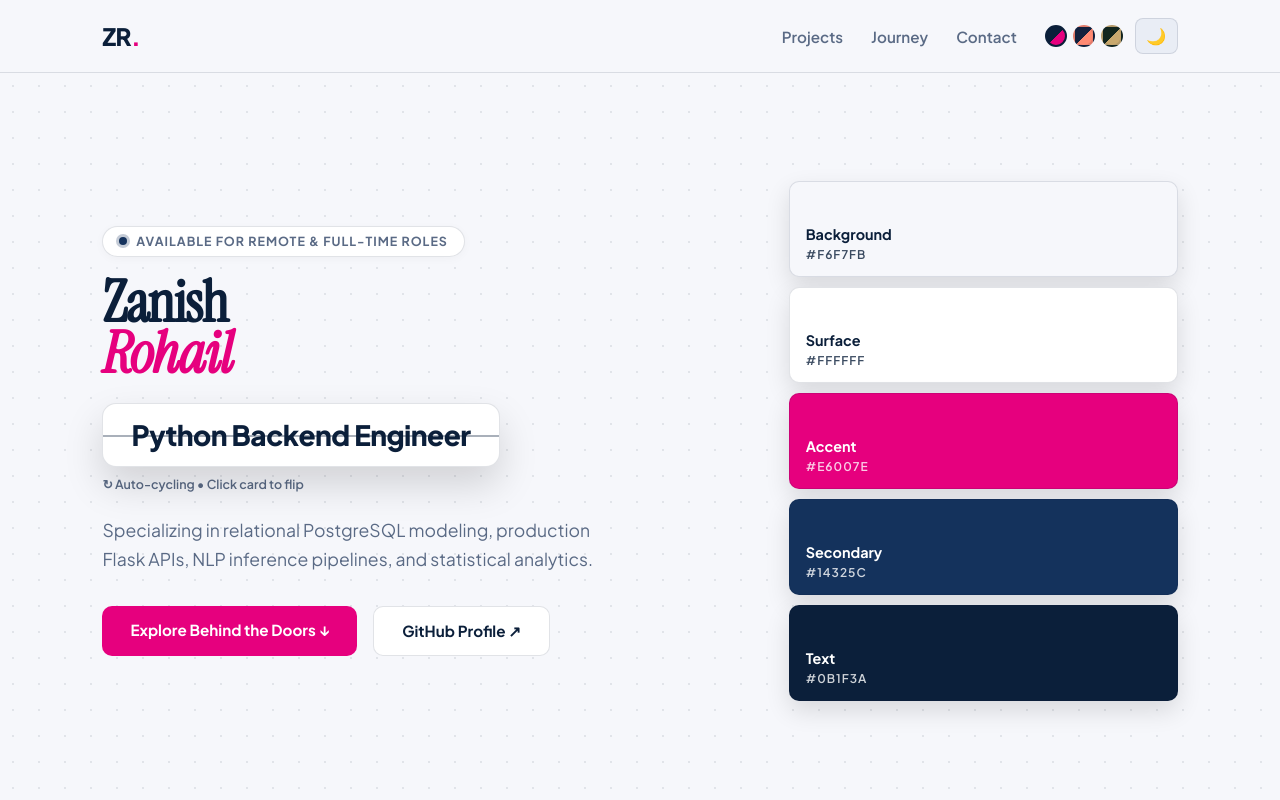
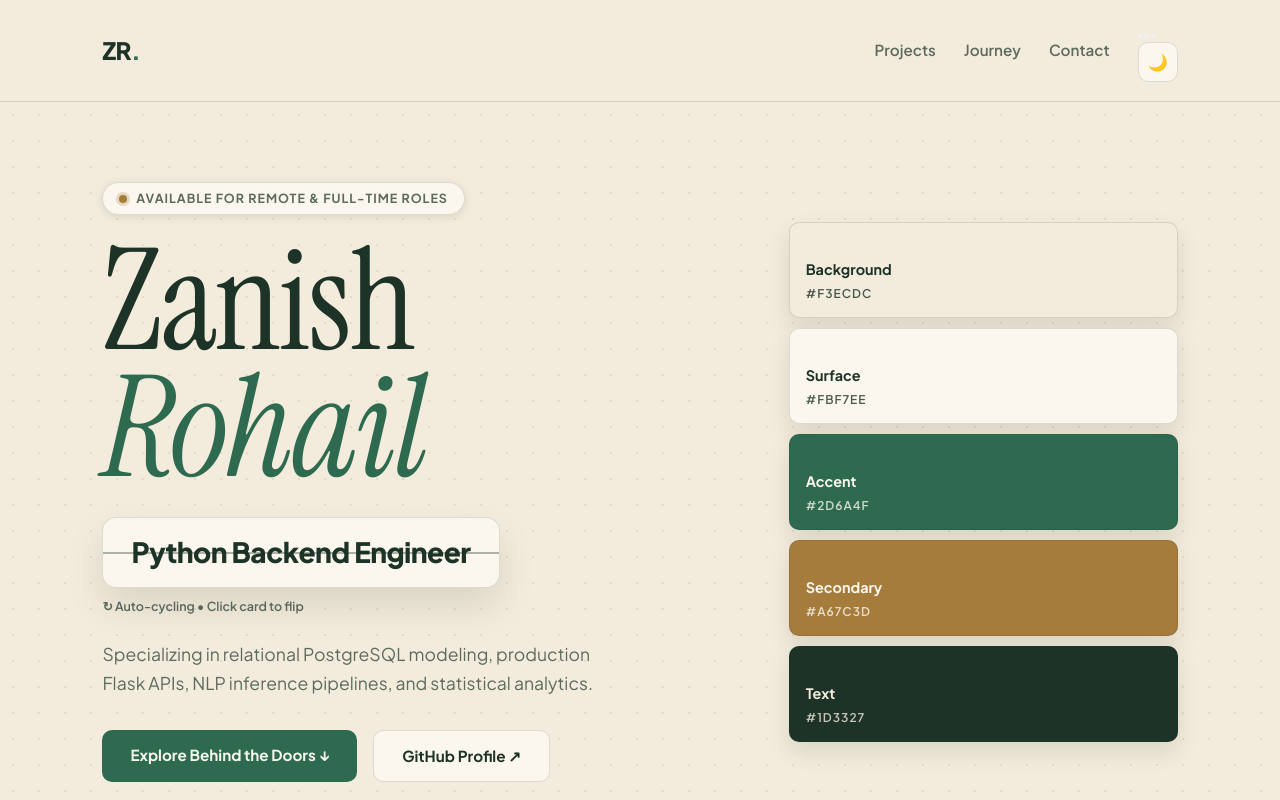
Before and after one commit to zanishcodes7/zanishcodes7.github.io, a plain HTML site: page index.html in a window 1280 px wide. Shown: the top 800 px of the page. Drawn offline with Linux system fonts and the light colour scheme.

Commit message:
Update portfolio with interactive flip card hero and doors

```diff
--- a/script.js
+++ b/script.js
@@ -1,24 +1,13 @@
 // =====================================================
-// 1. THEME + PALETTE
-// Theme: light / dark. Palette: navy-pink, cream-coral, forest-sand.
-// Both are saved in localStorage so they persist between visits.
+// 1. THEME (light / dark)
 // =====================================================
 const htmlEl = document.documentElement;
 const themeBtn = document.getElementById("theme-toggle");
-const paletteButtons = document.querySelectorAll("[data-p]");
 
 function applyTheme(theme) {
   htmlEl.setAttribute("data-theme", theme);
   if (themeBtn) themeBtn.textContent = theme === "dark" ? "☀️" : "🌙";
   localStorage.setItem("theme", theme);
-}
-
-function applyPalette(palette) {
-  htmlEl.setAttribute("data-palette", palette);
-  localStorage.setItem("palette", palette);
-  paletteButtons.forEach((b) =>
-    b.setAttribute("aria-pressed", String(b.dataset.p === palette))
-  );
 }
 
 if (themeBtn) {
@@ -28,12 +17,7 @@ if (themeBtn) {
   });
 }
 
-paletteButtons.forEach((b) =>
-  b.addEventListener("click", () => applyPalette(b.dataset.p))
-);
-
 applyTheme(localStorage.getItem("theme") || "light");
-applyPalette(localStorage.getItem("palette") || "navy-pink");
 
 // =====================================================
 // 2. SPLIT-FLAP ROLE SWITCHER (auto + click to flip)
@@ -177,8 +161,9 @@ if (activeYearEl && timelineCards.length) {
   );
   timelineCards.forEach((card) => observer.observe(card));
 }
+
 // =====================================================
-// 5. SWATCH HEX LABELS (follow the active palette)
+// 5. SWATCH HEX LABELS (follow the active theme)
 // =====================================================
 function updateSwatches() {
   const styles = getComputedStyle(document.documentElement);
@@ -191,8 +176,7 @@ function updateSwatches() {
 
 updateSwatches();
 
-// Refresh when the palette or theme changes
 new MutationObserver(updateSwatches).observe(htmlEl, {
   attributes: true,
-  attributeFilter: ["data-palette", "data-theme"],
+  attributeFilter: ["data-theme"],
 });
--- a/style.css
+++ b/style.css
@@ -1,68 +1,13 @@
 /* =====================================================
-   PALETTES
-   Set on <html>: data-palette="navy-pink | cream-coral | forest-sand"
-   Light/dark set on <html>: data-theme="light | dark"
+   ZANISH ROHAIL · PORTFOLIO
+   Palette: Forest Green & Sand Beige
+   Theme: data-theme="light" | "dark" on <html>
    ===================================================== */
 
-/* ---- 1. Navy · White · Hot Pink (default) ---- */
-:root,
-[data-palette="navy-pink"] {
-  --bg: #f6f7fb;
-  --surface: #ffffff;
-  --surface-alt: #e9edf5;
-  --text: #0b1f3a;
-  --text-muted: #5a6a85;
-  --accent: #e6007e;
-  --secondary-accent: #14325c;
-  --on-accent: #ffffff;
-  --border: rgba(11, 31, 58, 0.12);
-  --grid-dot: rgba(11, 31, 58, 0.09);
-  --door-number-bg: rgba(255, 255, 255, 0.95);
-}
-[data-palette="navy-pink"][data-theme="dark"] {
-  --bg: #0b1f3a;
-  --surface: #132d52;
-  --surface-alt: #1a3863;
-  --text: #ffffff;
-  --text-muted: #a9b8d0;
-  --accent: #ff4fa3;
-  --secondary-accent: #ffffff;
-  --on-accent: #0b1f3a;
-  --border: rgba(255, 255, 255, 0.12);
-  --grid-dot: rgba(255, 255, 255, 0.08);
-  --door-number-bg: rgba(19, 45, 82, 0.85);
-}
-
-/* ---- 2. Navy · Cream · Coral ---- */
-[data-palette="cream-coral"] {
-  --bg: #faf6ee;
-  --surface: #fffdf8;
-  --surface-alt: #f1eadb;
-  --text: #14213d;
-  --text-muted: #5b6578;
-  --accent: #e8604c;
-  --secondary-accent: #14213d;
-  --on-accent: #ffffff;
-  --border: rgba(20, 33, 61, 0.12);
-  --grid-dot: rgba(20, 33, 61, 0.09);
-  --door-number-bg: rgba(255, 253, 248, 0.95);
-}
-[data-palette="cream-coral"][data-theme="dark"] {
-  --bg: #14213d;
-  --surface: #1c2e52;
-  --surface-alt: #233a66;
-  --text: #faf6ee;
-  --text-muted: #b8c2d6;
-  --accent: #ff8a73;
-  --secondary-accent: #f5e9d3;
-  --on-accent: #14213d;
-  --border: rgba(250, 246, 238, 0.12);
-  --grid-dot: rgba(250, 246, 238, 0.08);
-  --door-number-bg: rgba(28, 46, 82, 0.85);
-}
-
-/* ---- 3. Forest Green · Sand Beige ---- */
-[data-palette="forest-sand"] {
+/* =====================================================
+   1. DESIGN TOKENS
+   ===================================================== */
+:root {
   --bg: #f3ecdc;
   --surface: #fbf7ee;
   --surface-alt: #e8dfc9;
@@ -74,8 +19,10 @@
   --border: rgba(29, 51, 39, 0.14);
   --grid-dot: rgba(29, 51, 39, 0.09);
   --door-number-bg: rgba(251, 247, 238, 0.95);
+  --shadow: rgba(0, 0, 0, 0.1);
 }
-[data-palette="forest-sand"][data-theme="dark"] {
+
+[data-theme="dark"] {
   --bg: #13261d;
   --surface: #1b3327;
   --surface-alt: #224131;
@@ -87,10 +34,11 @@
   --border: rgba(243, 236, 220, 0.12);
   --grid-dot: rgba(243, 236, 220, 0.08);
   --door-number-bg: rgba(27, 51, 39, 0.85);
+  --shadow: rgba(0, 0, 0, 0.35);
 }
 
 /* =====================================================
-   RESET AND GLOBAL
+   2. RESET AND BASE
    ===================================================== */
 * {
   box-sizing: border-box;
@@ -106,8 +54,16 @@ html {
   transition: background-color 0.3s ease, color 0.3s ease;
 }
 
+body {
+  line-height: 1.5;
+}
+
+a {
+  color: inherit;
+}
+
 /* =====================================================
-   NAVIGATION
+   3. NAVBAR
    ===================================================== */
 .navbar {
   display: flex;
@@ -117,7 +73,7 @@ html {
   position: sticky;
   top: 0;
   z-index: 100;
-  background: color-mix(in srgb, var(--bg) 85%, transparent);
+  background: color-mix(in srgb, var(--bg) 88%, transparent);
   backdrop-filter: blur(12px);
   border-bottom: 1px solid var(--border);
 }
@@ -151,74 +107,54 @@ html {
   color: var(--text);
 }
 
-.nav-controls {
-  display: flex;
-  align-items: center;
-  gap: 0.75rem;
-}
-
 #theme-toggle {
-  background: var(--surface-alt);
+  background: var(--surface);
   border: 1px solid var(--border);
   color: var(--text);
-  padding: 0.45rem 0.65rem;
-  border-radius: 8px;
+  width: 40px;
+  height: 40px;
+  border-radius: 10px;
   cursor: pointer;
   font-size: 1rem;
+  display: grid;
+  place-items: center;
   transition: background-color 0.2s, transform 0.2s;
 }
 
 #theme-toggle:hover {
-  background-color: var(--surface);
+  background: var(--surface-alt);
   transform: translateY(-1px);
 }
 
-/* Palette picker */
-.palette-picker {
-  display: flex;
-  gap: 6px;
-  align-items: center;
-}
-
-.palette-picker button {
-  width: 22px;
-  height: 22px;
-  border-radius: 50%;
-  border: 2px solid var(--border);
-  cursor: pointer;
-  transition: transform 0.2s, border-color 0.2s;
-}
-
-.palette-picker button:hover {
-  transform: scale(1.1);
-}
-
-.palette-picker button[aria-pressed="true"] {
-  border-color: var(--text);
-}
-
-[data-p="navy-pink"]   { background: linear-gradient(135deg, #0b1f3a 50%, #e6007e 50%); }
-[data-p="cream-coral"] { background: linear-gradient(135deg, #14213d 50%, #ff8a73 50%); }
-[data-p="forest-sand"] { background: linear-gradient(135deg, #13261d 50%, #c9a96e 50%); }
-
 /* =====================================================
-   HERO
+   4. HERO
    ===================================================== */
 .hero {
-  min-height: 84vh;
+  min-height: 88vh;
   display: flex;
-  flex-direction: column;
-  justify-content: center;
   align-items: center;
-  text-align: center;
-  padding: 4.5rem 8%;
+  padding: 5rem 8%;
   background-image: radial-gradient(var(--grid-dot) 1.5px, transparent 1.5px);
   background-size: 26px 26px;
   border-bottom: 1px solid var(--border);
 }
 
-.hero-content {
-  max-width: 820px;
+.hero-editorial {
+  justify-content: center;
+}
+
+.hero-grid {
+  display: grid;
+  grid-template-columns: 1.6fr 1fr;
+  gap: 4rem;
+  align-items: center;
+  max-width: 1200px;
+  width: 100%;
+  margin: 0 auto;
+}
+
+.hero-left {
+  max-width: 640px;
 }
 
 .status-pill {
@@ -234,7 +170,7 @@ html {
   border: 1px solid var(--border);
   color: var(--text-muted);
   margin-bottom: 1.5rem;
-  box-shadow: 0 2px 10px rgba(0, 0, 0, 0.03);
+  box-shadow: 0 2px 10px var(--shadow);
 }
 
 .pulse-dot {
@@ -245,23 +181,28 @@ html {
   box-shadow: 0 0 0 3px color-mix(in srgb, var(--secondary-accent) 25%, transparent);
 }
 
-.hero h1 {
-  font-size: clamp(2.1rem, 4.5vw, 3.6rem);
-  font-weight: 800;
-  letter-spacing: -1.2px;
-  margin-bottom: 1.4rem;
+.hero-name {
+  font-family: 'Instrument Serif', Georgia, serif;
+  font-weight: 400;
+  font-size: clamp(4rem, 11vw, 9.5rem);
+  line-height: 0.9;
+  letter-spacing: -2px;
   color: var(--text);
+  margin-bottom: 1.5rem;
 }
 
-/* =====================================================
-   SPLIT-FLAP ROLE CARD
-   ===================================================== */
+.hero-name em {
+  font-style: italic;
+  color: var(--accent);
+}
+
+/* Split-flap role card */
 .flap-wrapper {
   perspective: 1100px;
-  margin-bottom: 1.85rem;
   display: flex;
   flex-direction: column;
-  align-items: center;
+  align-items: flex-start;
+  margin-bottom: 1.5rem;
   cursor: pointer;
 }
 
@@ -269,20 +210,20 @@ html {
   position: relative;
   background: var(--surface);
   color: var(--text);
-  padding: 1.1rem 2.75rem;
+  padding: 0.85rem 1.75rem;
   border-radius: 14px;
-  font-size: clamp(1.65rem, 3.8vw, 2.85rem);
+  font-size: clamp(1.2rem, 2.4vw, 1.75rem);
   font-weight: 800;
   letter-spacing: -0.5px;
   border: 1px solid var(--border);
-  box-shadow: 0 18px 38px rgba(0, 0, 0, 0.15);
+  box-shadow: 0 18px 38px var(--shadow);
   transform-style: preserve-3d;
   transition: transform 0.55s cubic-bezier(0.34, 1.56, 0.64, 1);
   user-select: none;
 }
 
-[data-theme="dark"] .flap-card {
-  box-shadow: 0 18px 45px rgba(0, 0, 0, 0.3);
+.flap-card.flipping {
+  transform: rotateX(-90deg);
 }
 
 .flap-hinge {
@@ -295,10 +236,6 @@ html {
   pointer-events: none;
 }
 
-.flap-card.flipping {
-  transform: rotateX(-90deg);
-}
-
 .flap-hint {
   margin-top: 0.6rem;
   font-size: 0.78rem;
@@ -307,22 +244,66 @@ html {
 }
 
 .hero-sub {
-  max-width: 620px;
+  max-width: 520px;
   color: var(--text-muted);
   font-size: 1.1rem;
   line-height: 1.65;
-  margin: 0 auto 2.25rem auto;
+  margin-bottom: 2rem;
 }
 
 .hero-cta {
   display: flex;
   gap: 1rem;
   flex-wrap: wrap;
-  justify-content: center;
+}
+
+/* Swatch stack */
+.swatch-stack {
+  display: flex;
+  flex-direction: column;
+  gap: 10px;
+}
+
+.swatch {
+  height: 96px;
+  border-radius: 10px;
+  padding: 14px 16px;
+  display: flex;
+  flex-direction: column;
+  justify-content: flex-end;
+  background: var(--surface);
+  color: var(--text);
+  border: 1px solid var(--border);
+  box-shadow: 0 10px 24px var(--shadow);
+  transition: transform 0.35s ease, background-color 0.5s ease;
+}
+
+.swatch:hover {
+  transform: translateX(-6px);
+}
+
+/* Each swatch shows its palette color */
+.swatch[data-var="--bg"]               { background: var(--bg); }
+.swatch[data-var="--surface"]          { background: var(--surface); }
+.swatch[data-var="--accent"]           { background: var(--accent); color: var(--on-accent); }
+.swatch[data-var="--secondary-accent"] { background: var(--secondary-accent); color: var(--on-accent); }
+.swatch[data-var="--text"]             { background: var(--text); color: var(--bg); }
+
+.sw-name {
+  font-size: 0.9rem;
+  font-weight: 700;
+}
+
+.sw-hex {
+  font-size: 0.75rem;
+  font-weight: 600;
+  letter-spacing: 1px;
+  opacity: 0.8;
+  margin-top: 4px;
 }
 
 /* =====================================================
-   BUTTONS
+   5. BUTTONS
    ===================================================== */
 .btn-primary,
 .btn-outline {
@@ -341,8 +322,7 @@ html {
 
 .btn-primary:hover {
   transform: translateY(-2px);
-  background-color: color-mix(in srgb, var(--accent) 85%, #ffffff);
-  box-shadow: 0 8px 26px color-mix(in srgb, var(--accent) 35%, transparent);
+  box-shadow: 0 8px 24px color-mix(in srgb, var(--accent) 35%, transparent);
 }
 
 .btn-outline {
@@ -353,10 +333,11 @@ html {
 
 .btn-outline:hover {
   border-color: var(--accent);
+  transform: translateY(-2px);
 }
 
 /* =====================================================
-   SECTION HEADERS
+   6. SECTION HEADERS
    ===================================================== */
 .section-header {
   text-align: center;
@@ -385,7 +366,7 @@ html {
 }
 
 /* =====================================================
-   PROJECT DOORS
+   7. PROJECT DOORS
    ===================================================== */
 .doors-section {
   padding: 5.5rem 6%;
@@ -420,7 +401,6 @@ html {
   height: 360px;
 }
 
-/* Each door gets its own accent from the palette */
 .door-wrapper:nth-child(1) { --door-accent: var(--accent); }
 .door-wrapper:nth-child(2) { --door-accent: var(--secondary-accent); }
 .door-wrapper:nth-child(3) { --door-accent: color-mix(in srgb, var(--accent) 65%, var(--text)); }
@@ -434,7 +414,7 @@ html {
   border: 2px solid var(--door-accent);
   background: var(--surface);
   overflow: hidden;
-  box-shadow: 0 10px 25px rgba(0, 0, 0, 0.1);
+  box-shadow: 0 10px 25px var(--shadow);
 }
 
 .door-interior {
@@ -469,6 +449,17 @@ html {
   font-weight: 700;
 }
 
+.badge {
+  display: inline-block;
+  padding: 0.3rem 0.75rem;
+  border-radius: 999px;
+  font-size: 0.75rem;
+  font-weight: 700;
+  background: color-mix(in srgb, var(--accent) 14%, transparent);
+  color: var(--accent);
+  align-self: flex-start;
+}
+
 .click-hint {
   font-size: 0.85rem;
   font-weight: 700;
@@ -490,7 +481,7 @@ html {
 
 .door-wrapper:hover .door-leaf {
   transform: rotateY(-68deg);
-  box-shadow: 15px 0 35px rgba(0, 0, 0, 0.2);
+  box-shadow: 15px 0 35px var(--shadow);
 }
 
 .door-number {
@@ -515,7 +506,7 @@ html {
 }
 
 /* =====================================================
-   MODAL
+   8. PROJECT MODAL
    ===================================================== */
 .modal {
   position: fixed;
@@ -553,19 +544,10 @@ html {
   color: var(--text-muted);
   font-size: 2rem;
   cursor: pointer;
+  line-height: 1;
 }
 
 .close-btn:hover {
-  color: var(--accent);
-}
-
-.badge {
-  display: inline-block;
-  padding: 0.3rem 0.75rem;
-  border-radius: 999px;
-  font-size: 0.75rem;
-  font-weight: 700;
-  background: color-mix(in srgb, var(--accent) 14%, transparent);
   color: var(--accent);
 }
 
@@ -587,8 +569,12 @@ html {
   line-height: 1.7;
 }
 
+.modal-actions {
+  margin-top: 0.5rem;
+}
+
 /* =====================================================
-   TIMELINE
+   9. TIMELINE
    ===================================================== */
 .timeline-section {
   padding: 6rem 8%;
@@ -611,7 +597,7 @@ html {
   padding: 2rem;
   border-radius: 16px;
   text-align: center;
-  box-shadow: 0 8px 24px rgba(0, 0, 0, 0.08);
+  box-shadow: 0 8px 24px var(--shadow);
 }
 
 .year-label {
@@ -645,7 +631,7 @@ html {
 
 .timeline-card:hover {
   border-color: var(--accent);
-  box-shadow: 0 10px 30px rgba(0, 0, 0, 0.12);
+  box-shadow: 0 10px 30px var(--shadow);
 }
 
 .card-period {
@@ -692,7 +678,6 @@ html {
   text-decoration: underline;
 }
 
-/* Tech pills */
 .tech-pills {
   display: flex;
   flex-wrap: wrap;
@@ -710,7 +695,7 @@ html {
 }
 
 /* =====================================================
-   FOOTER
+   10. FOOTER
    ===================================================== */
 .footer {
   text-align: center;
@@ -748,15 +733,29 @@ html {
 }
 
 /* =====================================================
-   RESPONSIVE
+   11. RESPONSIVE
    ===================================================== */
+@media (max-width: 860px) {
+  .hero-grid {
+    grid-template-columns: 1fr;
+  }
+  .swatch-stack {
+    flex-direction: row;
+    flex-wrap: wrap;
+  }
+  .swatch {
+    flex: 1 1 140px;
+    height: 80px;
+  }
+  .swatch:hover {
+    transform: none;
+  }
+}
+
 @media (max-width: 768px) {
   .navbar {
     flex-wrap: wrap;
     gap: 0.75rem;
-  }
-  .nav-controls {
-    flex-wrap: wrap;
   }
   .timeline-layout {
     grid-template-columns: 1fr;
@@ -772,114 +771,3 @@ html {
     font-size: 2rem;
   }
 }
-/* =====================================================
-   EDITORIAL HERO (reference: oversized serif + swatch stack)
-   ===================================================== */
-.hero-editorial {
-  min-height: 92vh;
-  align-items: stretch;
-  justify-content: center;
-  text-align: left;
-  padding: 5rem 8%;
-}
-
-.hero-grid {
-  display: grid;
-  grid-template-columns: 1.6fr 1fr;
-  gap: 4rem;
-  align-items: center;
-  max-width: 1200px;
-  width: 100%;
-  margin: 0 auto;
-}
-
-.hero-left .status-pill { margin-bottom: 1.25rem; }
-
-.hero-name {
-  font-family: 'Instrument Serif', Georgia, serif;
-  font-weight: 400;
-  font-size: clamp(4rem, 11vw, 9.5rem);
-  line-height: 0.9;
-  letter-spacing: -2px;
-  color: var(--text);
-  margin-bottom: 1.5rem;
-}
-
-.hero-name em {
-  font-style: italic;
-  color: var(--accent);
-}
-
-.hero-editorial .flap-wrapper {
-  align-items: flex-start;
-  margin-bottom: 1.5rem;
-}
-
-.hero-editorial .flap-card {
-  font-size: clamp(1.2rem, 2.4vw, 1.75rem);
-  padding: 0.85rem 1.75rem;
-}
-
-.hero-editorial .hero-sub {
-  margin: 0 0 2rem 0;
-  max-width: 520px;
-}
-
-.hero-editorial .hero-cta { justify-content: flex-start; }
-
-/* Swatch stack, same idea as the video: name + hex per color */
-.swatch-stack {
-  display: flex;
-  flex-direction: column;
-  gap: 10px;
-}
-
-.swatch {
-  position: relative;
-  height: 96px;
-  border-radius: 10px;
-  padding: 14px 16px;
-  display: flex;
-  flex-direction: column;
-  justify-content: flex-end;
-  background: var(--sw, var(--surface));
-  border: 1px solid var(--border);
-  box-shadow: 0 10px 24px rgba(0, 0, 0, 0.12);
-  transition: transform 0.35s ease, background-color 0.5s ease;
-}
-
-.swatch:hover { transform: translateX(-6px); }
-
-.swatch[data-var="--bg"]               { --sw: var(--bg); }
-.swatch[data-var="--surface"]          { --sw: var(--surface); }
-.swatch[data-var="--accent"]           { --sw: var(--accent); }
-.swatch[data-var="--secondary-accent"] { --sw: var(--secondary-accent); }
-.swatch[data-var="--text"]             { --sw: var(--text); }
-
-.swatch .sw-name {
-  font-size: 0.9rem;
-  font-weight: 700;
-  color: var(--on-accent);
-}
-
-.swatch .sw-hex {
-  font-size: 0.75rem;
-  font-weight: 600;
-  letter-spacing: 1px;
-  color: var(--on-accent);
-  opacity: 0.8;
-  margin-top: 4px;
-}
-
-/* Swatch text must contrast with each swatch, so use the opposite color */
-.swatch[data-var="--bg"] .sw-name,
-.swatch[data-var="--bg"] .sw-hex,
-.swatch[data-var="--surface"] .sw-name,
-.swatch[data-var="--surface"] .sw-hex { color: var(--text); }
-
-@media (max-width: 860px) {
-  .hero-grid { grid-template-columns: 1fr; }
-  .swatch-stack { flex-direction: row; flex-wrap: wrap; }
-  .swatch { flex: 1 1 140px; height: 80px; }
-  .swatch:hover { transform: none; }
-}
```
